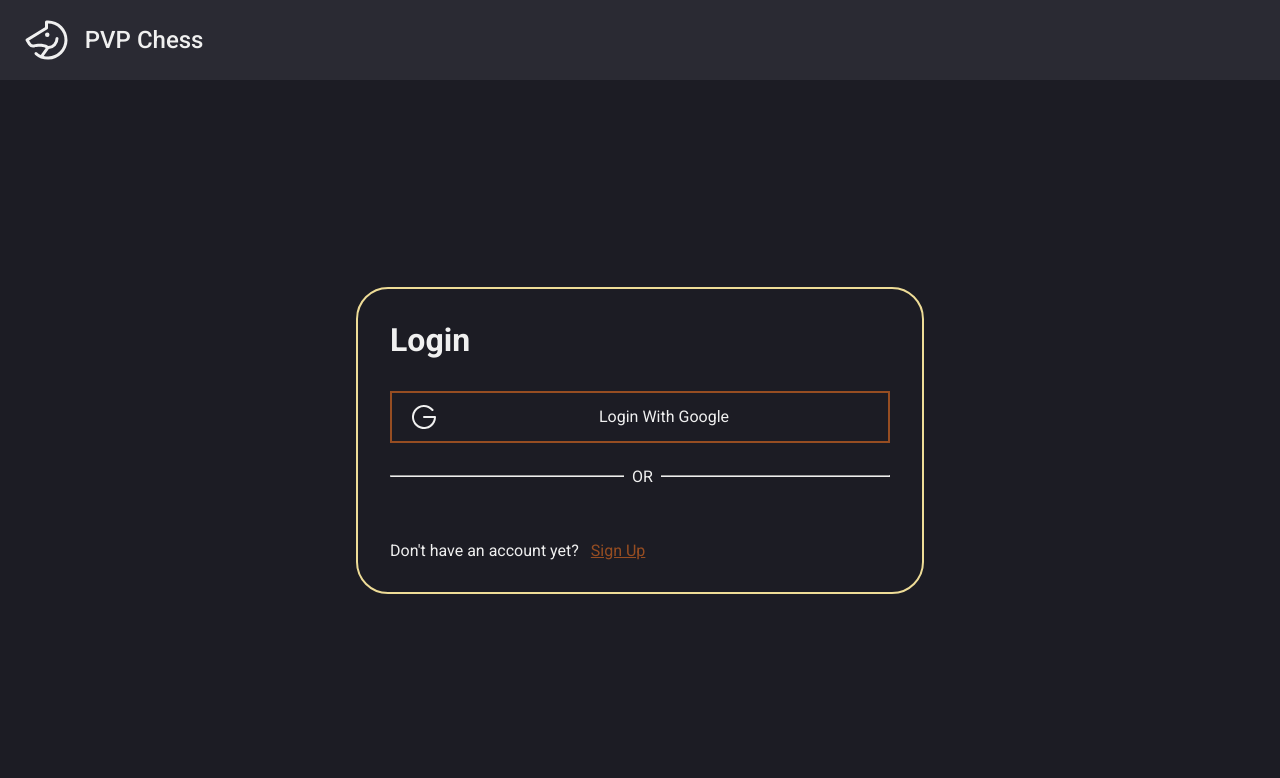
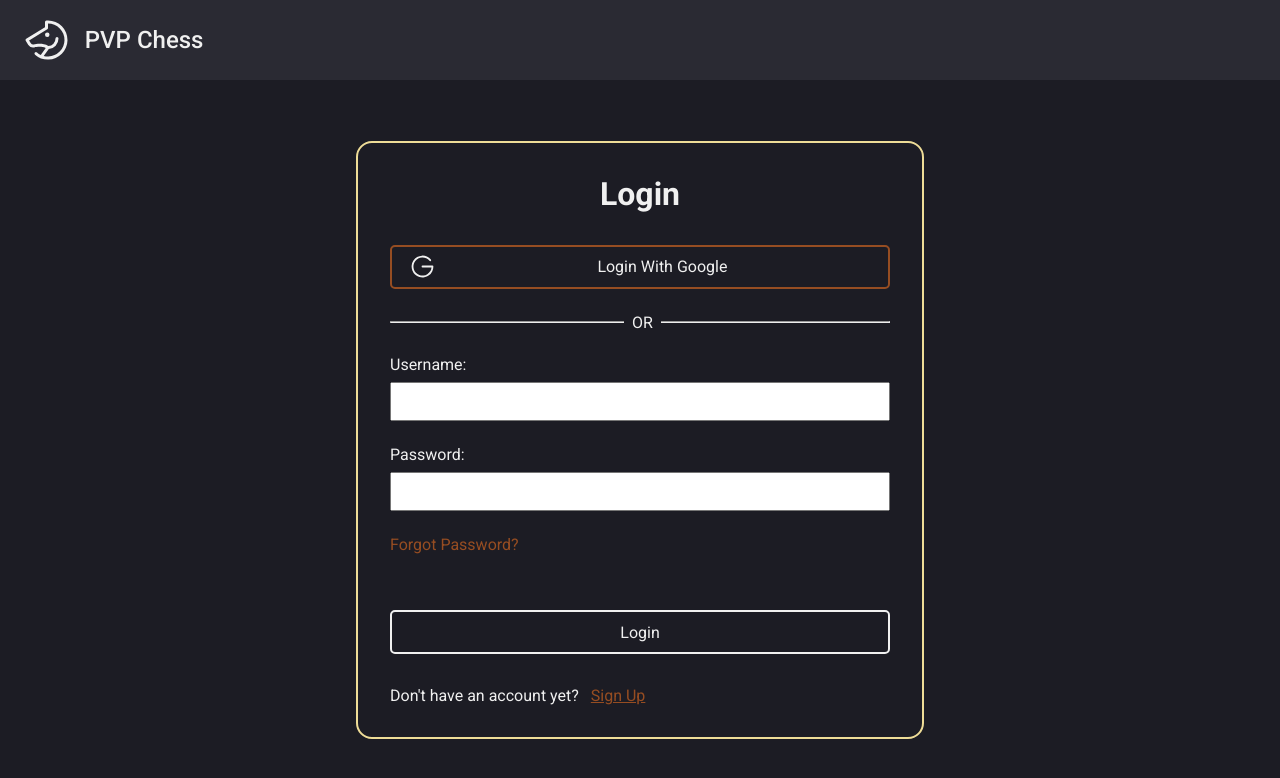
Before and after one commit to JoMath363/pvp-chess, a React (Vite) app in the folder frontend/: page /login in a window 1280 px wide. Shown: the top 778 px of the page. Built offline with nearby package versions, Linux system fonts and the light colour scheme.

Commit message:
finished login and sign up page layouts

```diff
--- a/frontend/src/Pages/Login/Login.css
+++ b/frontend/src/Pages/Login/Login.css
@@ -15,9 +15,13 @@
   width: 500px;
 
   border: 2px solid var(--biege);
-  border-radius: 2rem;
+  border-radius: 1rem;
 
   color: var(--light-gray);
+
+  & h1 {
+    text-align: center;
+  }
 }
 
 .login-google {
@@ -27,18 +31,27 @@
   align-items: center;
   gap: 1rem;
 
-  padding: 0.5rem 1rem;
+  height: 2.5rem;
+  padding: 0rem 1rem;
 
   border: 2px solid var(--brown);
+  border-radius: 5px;
+
+  cursor: pointer;
 
   & img {
-    height: 2rem;
-    width: 2rem;
+    height: 1.8rem;
+    width: 1.8rem;
   }
 
   & span {
     width: 100%;
     text-align: center;
+  }
+
+  &:hover {
+    border-color: var(--biege);
+    color: var(--biege);
   }
 }
 
@@ -56,9 +69,67 @@
   }
 }
 
+.login-form {
+  display: flex;
+  flex-direction: column;
+  gap: 1.5em;
+
+  & label {
+    display: flex;
+    flex-direction: column;
+    gap: 0.5rem;
+
+    & span {
+      cursor: pointer;
+    }
+
+    & input {
+      height: 2.2rem;
+      padding-left: 1rem;
+
+      font-size: 1.1rem;
+    }
+  }
+
+  & a {
+    color: var(--brown);
+    text-decoration: none;
+    font-size: 1rem;
+
+    &:hover {
+      color: var(--biege);
+    }
+  }
+
+  & button {
+    all: unset;
+
+    height: 2.5rem;
+    margin-top: 2rem;
+
+    border: 2px solid var(--light-gray);
+    border-radius: 5px;
+
+    text-align: center;
+
+    cursor: pointer;
+
+    &:hover {
+      background-color: var(--biege);
+      border-color: var(--background);
+      color: var(--background);
+      font-weight: 500;
+    }
+  }
+}
+
 .login-link {
   & a {
     margin-left: 0.5rem;
     color: var(--brown);
-  }
+
+      &:hover {
+        color: var(--biege);
+      }
+    }
 }
--- a/frontend/src/Pages/Login/Login.jsx
+++ b/frontend/src/Pages/Login/Login.jsx
@@ -24,7 +24,19 @@ const Login = (props) => {
           </div>
 
           <form className="login-form">
+            <label>
+              <span>Username:</span>
+              <input type="text" />
+            </label>
 
+            <label>
+              <span>Password:</span>
+              <input type="password" />
+            </label>
+
+            <a href="/login/recover">Forgot Password?</a>
+
+            <button>Login</button>
           </form>
 
           <p className="login-link">Don't have an account yet? <a href="/signup">Sign Up</a></p>
--- a/frontend/src/Pages/Login/Signup.jsx
+++ b/frontend/src/Pages/Login/Signup.jsx
@@ -3,13 +3,41 @@ import "./Login.css";
 
 const Signup = (props) => {
   return (
-    <div className="login">
-      <Topbar/>
+    <>
+      <Topbar />
+      <div className="login">
+        <main className="login-main">
+          <h1>Sign Up</h1>
 
-      <main className="login-main">
+          <form className="login-form">
+            <label>
+              <span>Username:</span>
+              <input type="text" />
+            </label>
 
-      </main>
-    </div>
+            <label>
+              <span>Email:</span>
+              <input type="text" />
+            </label>
+
+            <label>
+              <span>Password:</span>
+              <input type="password" />
+            </label>
+
+            <label>
+              <span>Confirm Password:</span>
+              <input type="password" />
+            </label>
+
+
+            <button>Create Account</button>
+          </form>
+
+          <p className="login-link">Already Have an Account? <a href="/login">Login</a></p>
+        </main>
+      </div>
+    </>
   )
 };
 
```
